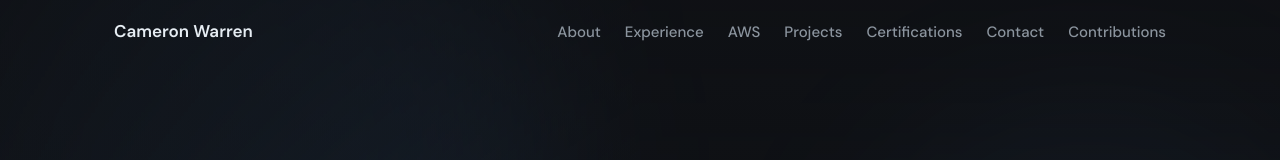
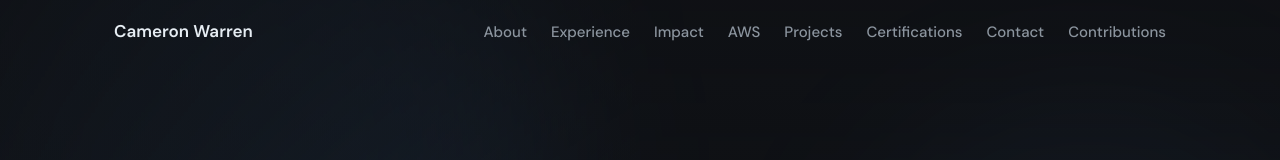
Before and after one commit to cwarre33/portfolio, a React (Vite) app: page / in a window 1280 px wide. Shown: the top 160 px of the page. Built offline with nearby package versions, Linux system fonts and the light colour scheme.

Commit message:
Jira contributions 4/9

```diff
--- a/src/App.tsx
+++ b/src/App.tsx
@@ -2,6 +2,7 @@ import { Header } from './components/Header';
 import { Hero } from './components/Hero';
 import { About } from './components/About';
 import { Experience } from './components/Experience';
+import { ImpactAtWork } from './components/ImpactAtWork';
 import { AwsWork } from './components/AwsWork';
 import { Projects } from './components/Projects';
 import { Certifications } from './components/Certifications';
@@ -16,6 +17,7 @@ function App() {
         <Hero />
         <About />
         <Experience />
+        <ImpactAtWork />
         <AwsWork />
         <Projects />
         <Certifications />
--- a/src/components/Header.tsx
+++ b/src/components/Header.tsx
@@ -3,6 +3,7 @@ import { useState, useEffect } from 'react';
 const navLinks = [
   { href: '#about', label: 'About' },
   { href: '#experience', label: 'Experience' },
+  { href: '#impact', label: 'Impact' },
   { href: '#aws', label: 'AWS' },
   { href: '#projects', label: 'Projects' },
   { href: '#certifications', label: 'Certifications' },
```
